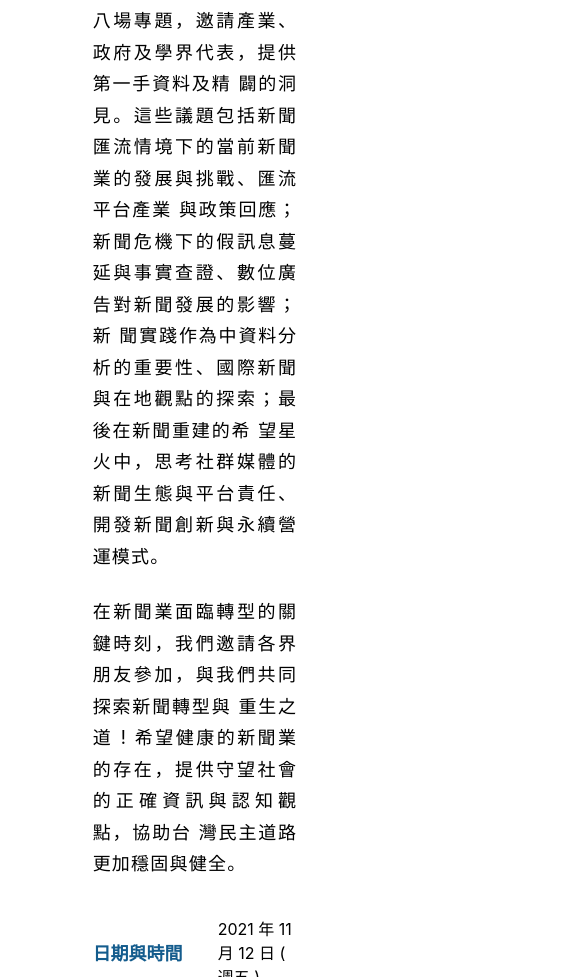
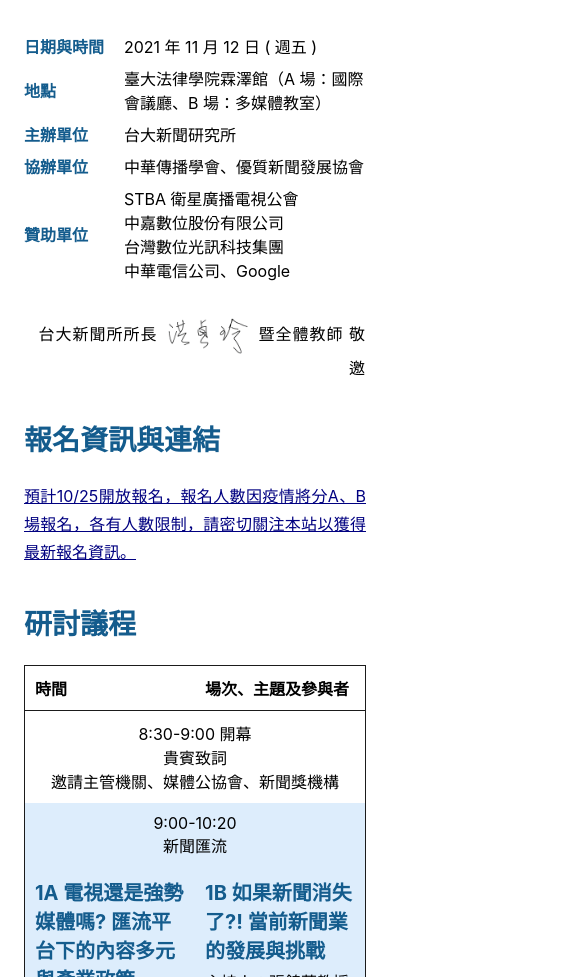
Before and after one commit to ntujour/forum30, a React (Create React App) app: page / in a window 390 px wide. Shown: the part 1023-2000 px from the top of the page, 585 px wide, since content can reach past the window. Built offline with nearby package versions, Linux system fonts and the light colour scheme.

Commit message:
feat: revise mobile layout

```diff
--- a/src/App.css
+++ b/src/App.css
@@ -24,14 +24,6 @@ section {
   margin-bottom: 72px;
 }
 
-p {
-  text-align: justify;
-  margin: 0 auto;
-  letter-spacing: 1.25px;
-  line-height: 1.75;
-  font-size: 18px;
-}
-
 .signup-reminder {
   color: navy;
   text-decoration: underline;
@@ -43,6 +35,59 @@ p {
 
 .speakers {
   display: flex;
+  flex-wrap: wrap;
   justify-content: space-between;
   align-items: flex-start;
 }
+.mobile-only {
+  display: none;
+}
+
+.desktop-only {
+  display: block;
+}
+
+@media screen and (max-width: 425px) {
+  .container {
+    width: auto;
+    margin: 36px 24px;
+  }
+
+  h2 {
+    font-size: 28px;
+  }
+
+  h3 {
+    font-size: 20px;
+    margin-bottom: 36px;
+  }
+
+  section {
+    margin-bottom: 36px;
+  }
+
+  .signup-reminder {
+    font-size: 16px;
+    text-align: justify;
+    line-height: 1.75;
+  }
+
+  .lecture-intro {
+    margin-bottom: 24px;
+  }
+
+  .speakers {
+    display: flex;
+    flex-wrap: wrap;
+    justify-content: flex-start;
+    align-items: flex-start;
+  }
+
+  .mobile-only {
+    display: block;
+  }
+
+  .desktop-only {
+    display: none;
+  }
+}
--- a/src/App.jsx
+++ b/src/App.jsx
@@ -2,9 +2,6 @@ import Header from './components/Header';
 import Intro from './components/Intro';
 import Speaker from './components/Speaker';
 import Agenda from './components/Agenda';
-// import Footer from './components/Footer/Footer';
-
-// import moduleName from './style';
 
 import { lecture } from './models/lecture';
 
@@ -24,9 +21,6 @@ const App = () => {
             預計10/25開放報名，報名人數因疫情將分A、B場報名，各有人數限制，請密切關注本站以獲得最新報名資訊。
           </p>
         </section>
-        {/* <section>
-          <h2>最新消息</h2>
-        </section> */}
         <section>
           <h2>研討議程</h2>
           <Agenda></Agenda>
--- a/src/components/Agenda/Style.css
+++ b/src/components/Agenda/Style.css
@@ -35,3 +35,12 @@ table p {
   font-weight: bold;
   color: #145c8d;
 }
+
+@media screen and (max-width: 425px) {
+  table tbody tr:nth-child(even) {
+    background-color: transparent;
+  }
+  table tbody tr.bg-color {
+    background-color: rgb(221, 237, 252);
+  }
+}
--- a/src/components/Agenda/index.jsx
+++ b/src/components/Agenda/index.jsx
@@ -1,7 +1,7 @@
 import './Style.css';
 
 const Agenda = () => {
-  return (
+  return window.document.body.clientWidth <= 425 ? (
     <table>
       <thead>
         <tr>
@@ -15,7 +15,171 @@ const Agenda = () => {
       </thead>
       <tbody>
         <tr>
-          <td colSpan='3'>
+          <td colSpan='2'>
+            <p className='text-center'>8:30-9:00 開幕</p>
+            <p className='text-center'>貴賓致詞</p>
+            <p className='text-center'>邀請主管機關、媒體公協會、新聞獎機構</p>
+          </td>
+        </tr>
+        <tr className='bg-color'>
+          <td colSpan='2'>
+            <p className='text-center'>9:00-10:20</p>
+            <p className='text-center'>新聞匯流</p>
+          </td>
+        </tr>
+        <tr className='bg-color'>
+          <td>
+            <p className='lecture-title'>
+              1A 電視還是強勢媒體嗎? 匯流平台下的內容多元與產業政策
+            </p>
+            <p>主持人：洪貞玲教授</p>
+            <p>與談人：</p>
+            <p>鄭麗君／文化總會副會長、前文化部長</p>
+            <p>郭冠群／中嘉集團董事長</p>
+            <p>魏惠珍／中華電信副總經理</p>
+            <p>錢大衛／台灣線上影視產業協會理事長</p>
+            <p>陳炳宏／台師大大傳所教授</p>
+          </td>
+          <td valign='top'>
+            <p className='lecture-title'>
+              1B 如果新聞消失了?! 當前新聞業的發展與挑戰
+            </p>
+            <p>主持人：張錦華教授</p>
+            <p>與談人：</p>
+            <p>吳迎春／雜誌公會理事長、天下雜誌社長</p>
+            <p>莊豐嘉／華視總經理</p>
+            <p>余佳璋／台灣新聞記者協會顧問、前公視國際新聞製作人</p>
+            <p>黃哲斌／媒體專欄作者</p>
+          </td>
+        </tr>
+        <tr>
+          <td colSpan='2'>
+            <p className='text-center'>10:20-10:40 休息</p>
+          </td>
+        </tr>
+        <tr className='bg-color'>
+          <td colSpan='2'>
+            <p className='text-center'>10:40-12:00</p>
+            <p className='text-center'>新聞危機</p>
+          </td>
+        </tr>
+        <tr className='bg-color' valign='top'>
+          <td>
+            <p className='lecture-title'>
+              2A 誰還在乎新聞真實？探討假訊息與事實查證
+            </p>
+            <p>主持人：王泰俐教授</p>
+            <p>與談人：</p>
+            <p>詹怡宜／ TVBS 新聞部副總經理、STBA 新聞自律委員會前主委</p>
+            <p>陳立人／LINE Taiwan 董事總經理</p>
+            <p>唐鳳／行政院政務委員</p>
+            <p>胡元輝／中正大學傳播系教授、台灣事實查核中心董事長</p>
+          </td>
+          <td>
+            <p className='lecture-title'>
+              2B 好新聞應該付費? 探索一個新的商業模式{' '}
+            </p>
+            <p>主持人：林照真教授</p>
+            <p>與談人：</p>
+            <p>蕭衡倩／聯合報內容長</p>
+            <p>吳琬瑜／天下雜誌共同執行長暨內容長</p>
+            <p>王銘岳／關鍵評論網行銷長 </p>
+            <p>胡光夏／世新大學傳播學院院長</p>
+          </td>
+        </tr>
+        <tr>
+          <td colSpan='2'>
+            <p className='text-center'>12:00-1:00 午餐</p>
+          </td>
+        </tr>
+        <tr className='bg-color'>
+          <td colSpan='2'>
+            <p className='text-center'>1:00-2:20</p>
+            <p className='text-center'>新聞實踐</p>
+          </td>
+        </tr>
+        <tr className='bg-color' valign='top'>
+          <td>
+            <p className='lecture-title'>3A 資料分析作為新聞技能</p>
+            <p>主持人：謝吉隆副教授</p>
+            <p>與談人：</p>
+            <p>史書華／天下雜誌主編</p>
+            <p>李又如／Readr 記者、專題製作人</p>
+            <p>柯皓翔／報導者數據記者</p>
+            <p>李怡志／政大傳院助理教授級專技人員</p>
+          </td>
+          <td>
+            <p className='lecture-title'>3B 國際新聞與在地觀點</p>
+            <p>主持人：劉好迪副教授 Adrian Rauchfleisch </p>
+            <p>與談人：</p>
+            <p>Cédric Alviani ／無國界記者組織東亞辦公處長(RSF)</p>
+            <p>William Yang ／德國之聲特派記者</p>
+            <p>Andrew Ryan ／Taiwan Plus 新聞部副主任</p>
+            <p>Natalie Tso ／Rti 中央廣播電台英語組召集人 </p>
+          </td>
+        </tr>
+        <tr>
+          <td colSpan='2'>
+            <p className='text-center'>2:20-2:40 休息</p>
+          </td>
+        </tr>
+        <tr className='bg-color'>
+          <td colSpan='2'>
+            <p className='text-center'>2:40-4:10</p>
+            <p className='text-center'>新聞重建</p>
+          </td>
+        </tr>
+        <tr className='bg-color'>
+          <td>
+            <p className='lecture-title'>4A 社群媒體的新聞生態與平台責任</p>
+            <p>主持人：林麗雲教授</p>
+            <p>與談人：</p>
+            <p>陳幼臻／Google 台灣公共政策資深協理</p>
+            <p>陳奕儒／Facebook 台灣公共事務部協理</p>
+            <p>魏杏芳／公平交易委員會委員</p>
+            <p>劉昌德／政大新聞系教授、傳播學院研究中心主任</p>
+          </td>
+          <td>
+            <p className='lecture-title'>4B 新聞創新與永續營運模式</p>
+            <p>主持人： 谷玲玲副教授</p>
+            <p>與談人：</p>
+            <p>梁永煌／今周刊發行人</p>
+            <p>何榮幸／報導者創辦人</p>
+            <p>張潔平／Matters 創辦人</p>
+            <p>陳順孝／輔仁大學新聞系系主任</p>
+          </td>
+        </tr>
+        <tr>
+          <td colSpan='2'>
+            <p className='text-center'>4:10-5:00</p>
+            <p className='text-center'>閉幕座談</p>
+          </td>
+        </tr>
+        <tr>
+          <td colSpan='2'>
+            <p>主持人：洪貞玲教授 與談人：新聞所教師</p>
+            <p>各場次主持人總結報告</p>
+            <p>新聞實踐、產業與政策</p>
+            <p>新聞教育的下一步 </p>
+          </td>
+        </tr>
+      </tbody>
+    </table>
+  ) : (
+    <table>
+      <thead>
+        <tr>
+          <th>
+            <p>時間</p>
+          </th>
+          <th colSpan='2'>
+            <p>場次、主題及參與者</p>
+          </th>
+        </tr>
+      </thead>
+      <tbody>
+        <tr>
+          <td colSpan='2'>
             <p className='text-center'>8:30-9:00 開幕</p>
             <p className='text-center'>貴賓致詞</p>
             <p className='text-center'>邀請主管機關、媒體公協會、新聞獎機構</p>
@@ -51,7 +215,7 @@ const Agenda = () => {
           </td>
         </tr>
         <tr>
-          <td colSpan='3'>
+          <td colSpan='2'>
             <p className='text-center'>10:20-10:40 休息</p>
           </td>
         </tr>
@@ -84,7 +248,7 @@ const Agenda = () => {
           </td>
         </tr>
         <tr>
-          <td colSpan='3'>
+          <td colSpan='2'>
             <p className='text-center'>12:00-1:00 午餐</p>
           </td>
         </tr>
@@ -113,7 +277,7 @@ const Agenda = () => {
           </td>
         </tr>
         <tr>
-          <td colSpan='3'>
+          <td colSpan='2'>
             <p className='text-center'>2:20-2:40 休息</p>
           </td>
         </tr>
--- a/src/components/Intro/index.jsx
+++ b/src/components/Intro/index.jsx
@@ -8,7 +8,7 @@ import {
 } from './style';
 
 const Intro = () => (
-  <div>
+  <>
     <Paragraph>
       解嚴之後不久，台大新聞所於 1991 年成立，至今已經三十年 !
       三十年來，我們見證
@@ -56,9 +56,13 @@ const Intro = () => (
       <InfoItem>
         <InfoTitle>贊助單位</InfoTitle>
         <InfoContent>
-          STBA 衛星廣播電視公會、中嘉數位股份有限公司
+          STBA 衛星廣播電視公會
           <br />
-          台灣數位光訊科技集團、中華電信公司、Google
+          中嘉數位股份有限公司
+          <br />
+          台灣數位光訊科技集團
+          <br />
+          中華電信公司、Google
         </InfoContent>
       </InfoItem>
     </Info>
@@ -66,7 +70,7 @@ const Intro = () => (
       台大新聞所所長 <img src='./images/hzl-sign.png' alt='' width='150' />{' '}
       暨全體教師 敬邀
     </Signature>
-  </div>
+  </>
 );
 
 export default Intro;
--- a/src/components/Intro/style.js
+++ b/src/components/Intro/style.js
@@ -8,6 +8,11 @@ export const Paragraph = styled.p`
   line-height: 1.75;
   margin-bottom: 24px;
   font-size: 18px;
+
+  @media screen and (max-width: 425px) {
+    max-width: 100%;
+    font-size: 16px;
+  }
 `;
 
 export const Info = styled.div`
@@ -22,6 +27,11 @@ export const InfoItem = styled.div`
   max-width: 70%;
   margin: 0 auto;
   margin-bottom: 8px;
+
+  @media screen and (max-width: 425px) {
+    max-width: 100%;
+    font-size: 16px;
+  }
 `;
 
 export const InfoTitle = styled.div`
@@ -30,6 +40,11 @@ export const InfoTitle = styled.div`
   color: #145c8d;
   text-align: left;
   min-width: 125px;
+
+  @media screen and (max-width: 425px) {
+    min-width: 100px;
+    font-size: 16px;
+  }
 `;
 
 export const InfoContent = styled.div`
@@ -49,5 +64,16 @@ export const Signature = styled.p`
   & img {
     vertical-align: middle;
     margin: 0 5px;
+
+    @media screen and (max-width: 425px) {
+      max-width: 80px;
+      font-size: 16px;
+    }
+  }
+
+  @media screen and (max-width: 425px) {
+    max-width: 100%;
+    font-size: 16px;
+    letter-spacing: 1px;
   }
 `;
--- a/src/components/Speaker/style.js
+++ b/src/components/Speaker/style.js
@@ -5,6 +5,11 @@ const SpeakerWrapper = styled.div`
   flex-direction: column;
   justify-content: center;
   align-content: center;
+
+  @media screen and (max-width: 425px) {
+    width: 100%;
+    margin-bottom: 24px;
+  }
 `;
 
 const SpeakerImage = styled.img`
@@ -15,6 +20,11 @@ const SpeakerImage = styled.img`
   object-position: center center;
   margin: 0 auto;
   display: inline-block;
+
+  @media screen and (max-width: 425px) {
+    width: 180px;
+    height: 180px;
+  }
 `;
 
 const SpeakerName = styled.div`
```
